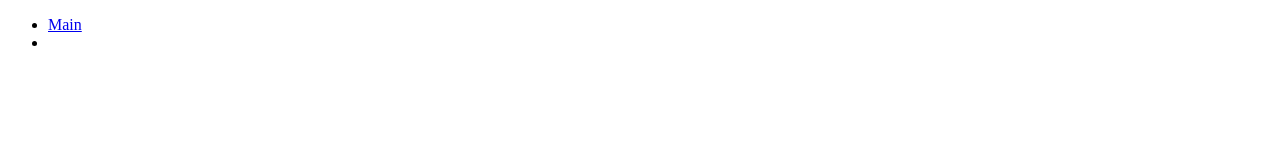
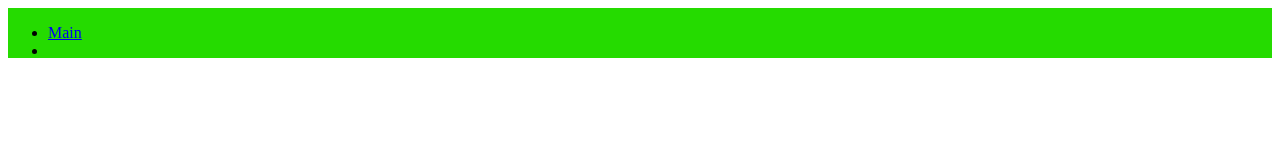
Before and after one commit to Melania00/my-project, a plain HTML site: page project-films.html/index1.html in a window 1280 px wide. Drawn offline with Linux system fonts and the light colour scheme.

Commit message:
save changes

```diff
--- a/project-films.html/site-style.css
+++ b/project-films.html/site-style.css
@@ -1,3 +1,19 @@
-.main-page-header {
+html {
+    scroll-behavior: smooth;
+    font-family: 'Piazzolla', serif;
+}
+
+body {
 
 }
+
+
+.main-page-header {
+    background: rgb(37, 219, 0);
+    background-size: cover;
+    background-position: center;
+    background-attachment: fixed;
+    display: flex;
+    height: 50px;
+    margin: 0;
+}
```
